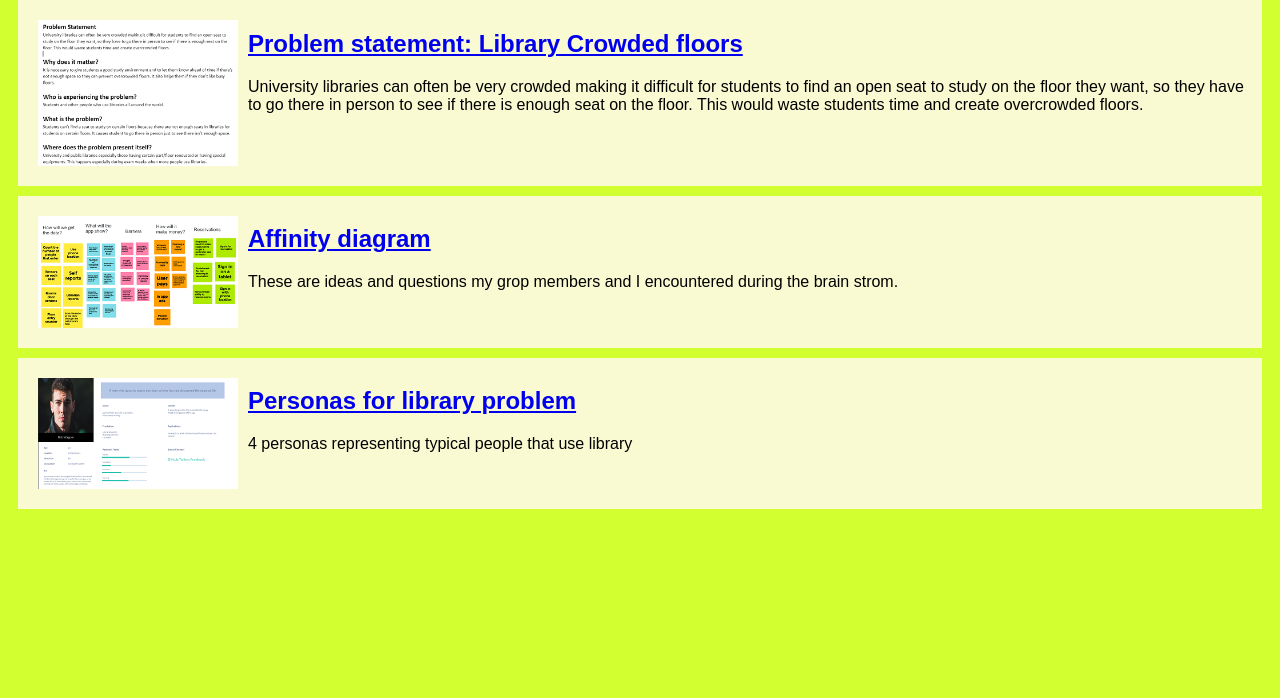
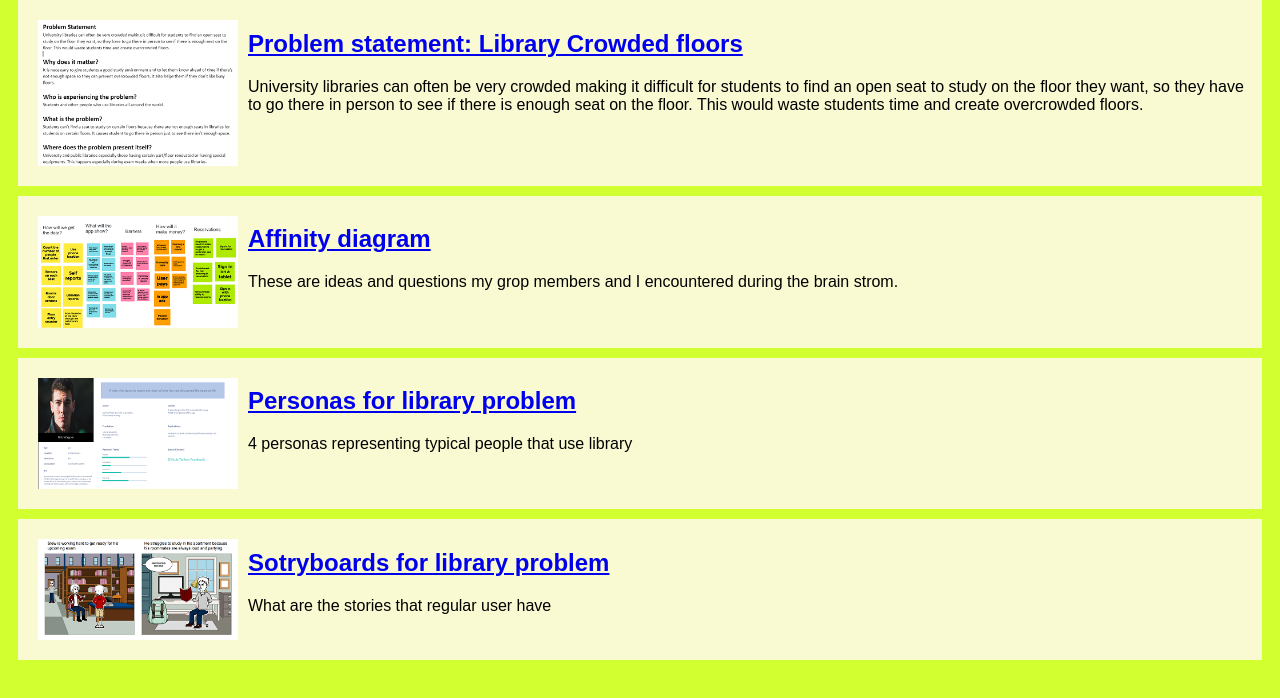
Before and after one commit to arshiaesll/arshiaesll.github.io, a plain HTML site: page index.html in a window 1280 px wide. Shown: the part 66-764 px from the top of the page. Drawn offline with Linux system fonts and the light colour scheme.

Commit message:
Add files via upload

```diff
--- a/index.html
+++ b/index.html
@@ -42,6 +42,19 @@
             </section>
         </section>
 
+         <!-- storyBoard assignment -->
+
+         <section class="assignment">
+            <a href = "file/storyboards.pdf" ><img src ="images/storyboard.png" > </a>
+            <section class = "ass-detail">
+                <a href = "file/storyboards.pdf" ><h2> Sotryboards for library problem  </h2></a>
+                <p>
+                   What are the stories that regular user have
+                </p>
+
+            </section>
+        </section>
+
     </body>
 
 
```
Also changed, not shown: images/storyboard.png (added), 1 other file.
